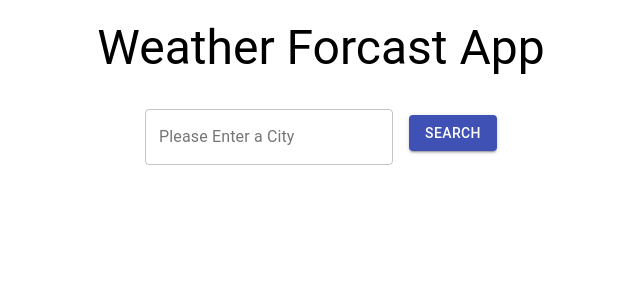
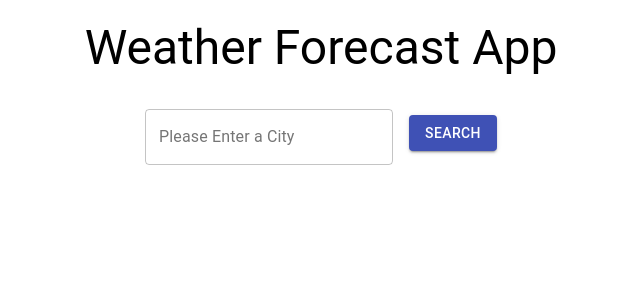
Before and after one commit to flik930/weather-forecast-app, a React app: page / in a window 1280 px wide. Shown: the top 300 px of the page, without its empty margins (319-959 px from the left). Built offline with nearby package versions, Linux system fonts and the light colour scheme.

Commit message:
fix typo

```diff
--- a/src/App.js
+++ b/src/App.js
@@ -41,7 +41,7 @@ const App = () => {
       <ForecastDrillDownModal open={modalState.open} onClose={handleModalClose} title={modalState.title} data={modalState.data} city={city}/>
       <Container maxWidth="lg" style={{padding: 20}}>
         <Typography variant="h3" gutterBottom>
-          Weather Forcast App
+          Weather Forecast App
         </Typography>
 
         <Grid
```
Also changed, not shown: 1 other file (tests, documents, lock files or other folders).
